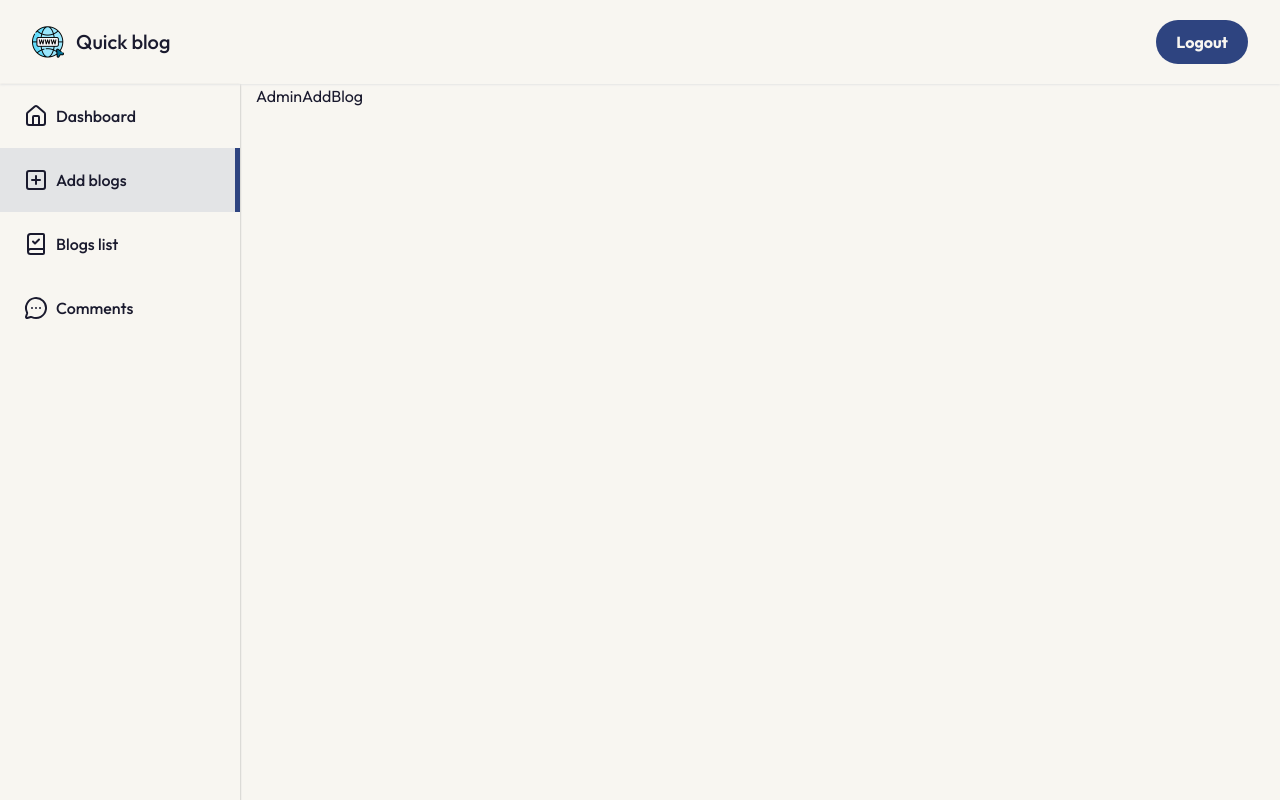
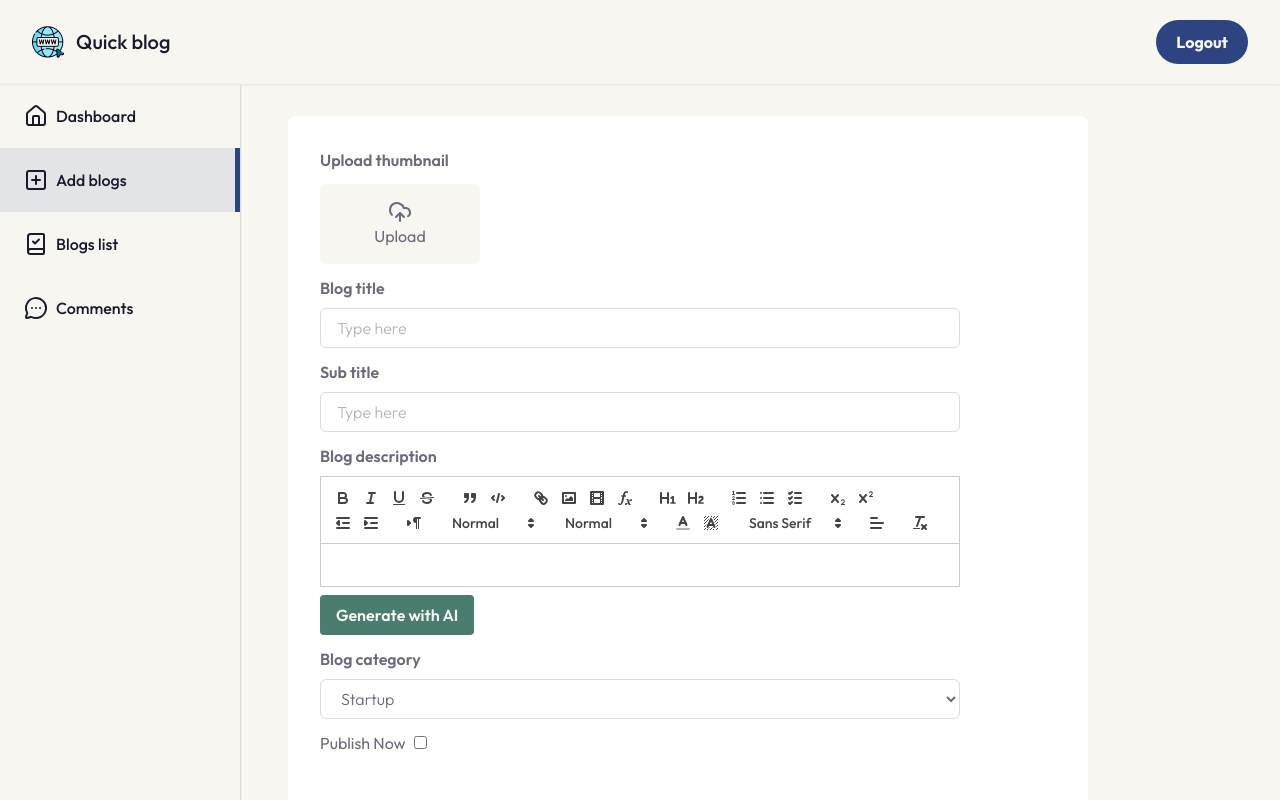
Before and after one commit to chanwinharold/quick-blog, a React (Vite) app in the folder client/: page /admin/add in a window 1280 px wide. Shown: the top 800 px of the page. Built offline with nearby package versions, Linux system fonts and the light colour scheme.

Commit message:
Admin Add Blod Page UI + Client UI features completed -> go to api features

```diff
--- a/client/package.json
+++ b/client/package.json
@@ -14,6 +14,7 @@
     "lucide-react": "^1.31.0",
     "moment": "^2.30.1",
     "motion": "^13.1.0",
+    "quill": "^2.0.3",
     "react": "^19.2.8",
     "react-dom": "^19.2.8",
     "react-router": "^8.3.0",
--- a/client/src/App.jsx
+++ b/client/src/App.jsx
@@ -8,6 +8,8 @@ import AdminDashboard from "./pages/admin/AdminDashboard.jsx";
 import AdminAddBlog from "./pages/admin/AdminAddBlog.jsx";
 import AdminBlogList from "./pages/admin/AdminBlogList.jsx";
 import AdminComment from "./pages/admin/AdminComment.jsx";
+import "quill/dist/quill.snow.css";
+
 
 const AUTH = true
 const router = createBrowserRouter([
--- a/client/src/assets/assets.js
+++ b/client/src/assets/assets.js
@@ -263,3 +263,24 @@ export const dashboardData = {
     drafts: blogData.filter(blog => !blog.isPublished).length,
     latestBlogs: blogData.slice(0, 5)
 }
+
+export const toolbarOptions = [
+    ['bold', 'italic', 'underline', 'strike'],        // toggled buttons
+    ['blockquote', 'code-block'],
+    ['link', 'image', 'video', 'formula'],
+
+    [{ 'header': 1 }, { 'header': 2 }],               // custom button values
+    [{ 'list': 'ordered'}, { 'list': 'bullet' }, { 'list': 'check' }],
+    [{ 'script': 'sub'}, { 'script': 'super' }],      // superscript/subscript
+    [{ 'indent': '-1'}, { 'indent': '+1' }],          // outdent/indent
+    [{ 'direction': 'rtl' }],                         // text direction
+
+    [{ 'size': ['small', false, 'large', 'huge'] }],  // custom dropdown
+    [{ 'header': [1, 2, 3, 4, 5, 6, false] }],
+
+    [{ 'color': [] }, { 'background': [] }],          // dropdown with defaults from theme
+    [{ 'font': [] }],
+    [{ 'align': [] }],
+
+    ['clean']                                         // remove formatting button
+];
--- a/client/src/components/admin/Navbar.jsx
+++ b/client/src/components/admin/Navbar.jsx
@@ -5,7 +5,9 @@ import {useNavigate} from "react-router";
 function Navbar() {
     const navigate = useNavigate();
 
-    const handleLogout = () => {}
+    const handleLogout = () => {
+        navigate(`/`)
+    }
 
     return (
         <header className={`flex justify-between items-center py-5 px-8 shadow-xs shadow-neutral-200`}>
--- a/client/src/pages/admin/AdminAddBlog.jsx
+++ b/client/src/pages/admin/AdminAddBlog.jsx
@@ -1,8 +1,113 @@
+import { CloudUpload } from 'lucide-react';
+import {useEffect, useRef, useState} from "react";
+import {blogCategories, toolbarOptions} from "../../assets/assets.js";
+import Quill from "quill";
 
 
 function AdminAddBlog() {
+    const [inputs, setInputs] = useState({
+        image: false,
+        title: "",
+        subtitle: "",
+        description: "",
+        category: "Startup",
+        isPublished: false
+    })
+    const editorRef = useRef(null);
+    const quillRef = useRef(null);
+
+
+    const handleChange = (e) => {
+        const name = e.target.name;
+        const value = e.target.type === 'checkbox' ?
+            e.target.checked : e.target.type === "file" ?
+                e.target.files[0] : e.target.value;
+
+        setInputs(prevState => ({...prevState, [name]: value}));
+    }
+
+    const handleSubmit = (e) => {
+        e.preventDefault()
+    }
+    const generateWithAI = () => {
+        console.log(`Pending...`)
+    }
+
+    useEffect(() => {
+        //  Initiate Quill
+        if (!quillRef.current && editorRef.current) {
+            quillRef.current = new Quill(editorRef.current, {
+                modules: {
+                    toolbar: toolbarOptions
+                },
+                theme: `snow`,
+            })
+        }
+    }, []);
+
     return (
-        <div>AdminAddBlog</div>
+        <form onSubmit={handleSubmit} className={`flex-1 max-w-200 w-full m-8 bg-surface rounded-lg`}>
+            <div className={`w-full p-8 grid gap-3 place-content-start`}>
+
+                {/* Image uploader */}
+                <span className={`font-semibold text-text-muted`}>Upload thumbnail</span>
+                <label htmlFor={`image`} className={`cursor-pointer inline-grid place-content-center place-items-center rounded-md overflow-hidden w-40 h-20 bg-bg`}>
+                    {!inputs.image ?
+                        <>
+                            <CloudUpload className={`stroke-text-muted`}/>
+                            <span className={`text-text-muted`}>Upload</span>
+                        </>:
+                        <img className={`w-40 h-20 object-center object-cover`} src={`${URL.createObjectURL(inputs.image)}`} alt=""/>}
+                    <input className={`hidden`} onChange={handleChange} type="file" name="image" id="image" required/>
+                </label>
+
+                {/* Title entry */}
+                <label htmlFor={`title`} className={`font-semibold text-text-muted grid gap-2`}>
+                    <span className={`text-text-muted`}>Blog title</span>
+                    <input value={inputs.title} onChange={handleChange} className={`font-light h-10 border border-border outline-none px-4 rounded-md min-w-sm`} type="text" name="title" id="title" placeholder={`Type here`} required/>
+                </label>
+
+                {/* Subtitle entry */}
+                <label htmlFor={`subtitle`} className={`font-semibold text-text-muted grid gap-2`}>
+                    <span className={`text-text-muted`}>Sub title</span>
+                    <input value={inputs.subtitle} onChange={handleChange} className={`font-light h-10 border border-border outline-none px-4 rounded-md min-w-sm`} type="text" name="subtitle" id="subtitle" placeholder={`Type here`} required />
+                </label>
+
+                {/* Blog description */}
+                <div className={`max-w-160 box-border font-semibold text-text-muted relative`}>
+                    <span className={`text-text-muted inline-block mb-2`}>Blog description</span>
+                    <div>
+                        <div ref={editorRef}></div>
+                    </div>
+                    <button
+                        className={`mt-2 btn-category w-fit rounded-sm px-4 py-2 bg-secondary hover:bg-secondary-light cursor-pointer`}
+                        onClick={generateWithAI}
+                        type="button"
+                    >
+                        Generate with AI
+                    </button>
+                </div>
+
+                {/* Select menu categories */}
+                <label htmlFor={`category`} className={`font-semibold text-text-muted grid gap-2`}>
+                    <span className={`text-text-muted`}>Blog category</span>
+                    <select onChange={handleChange} value={inputs.category} className={`font-light h-10 border border-border outline-none px-4 rounded-md min-w-sm`} name="category" id="category" required>
+                        {blogCategories.slice(1, ).map((cat, index) => (
+                            <option key={index} value={cat}>{cat}</option>
+                        ))}
+                    </select>
+                </label>
+
+                {/* Checkbox published */}
+                <label className={`flex items-center gap-2`} htmlFor="isPublished">
+                    <span className={`text-text-muted`}>Publish Now</span>
+                    <input checked={inputs.isPublished} onChange={handleChange} type="checkbox" name="isPublished" id="isPublished"/>
+                </label>
+
+                <button className={`justify-self-end my-12 btn-category w-fit rounded-sm px-4 py-2 cursor-pointer`} type="submit">Submit</button>
+            </div>
+
+        </form>
     );
 }
 
--- a/client/src/pages/admin/AdminComment.jsx
+++ b/client/src/pages/admin/AdminComment.jsx
@@ -33,7 +33,7 @@ function AdminComment() {
 
     return (
         <section className={`py-12 px-6 w-full flex-1`}>
-            <div className={`mb-6 flex justify-between`}>
+            <div className={`mb-6 max-w-4xl flex justify-between`}>
                 <strong className={`font-semibold text-lg text-primary-dark`}>Comments</strong>
                 {Filter==="Not Approved" ?
                     <button onClick={handleFilter} type={`button`} className={`cursor-pointer flex items-center gap-2 bg-primary-light/25 border-primary-light/50 border w-fit rounded-full px-5 py-1 text-sm`}>
```
Also changed, not shown: client/src/components/admin/InputUpload.jsx (added), 1 other file (tests, documents, lock files or other folders).
